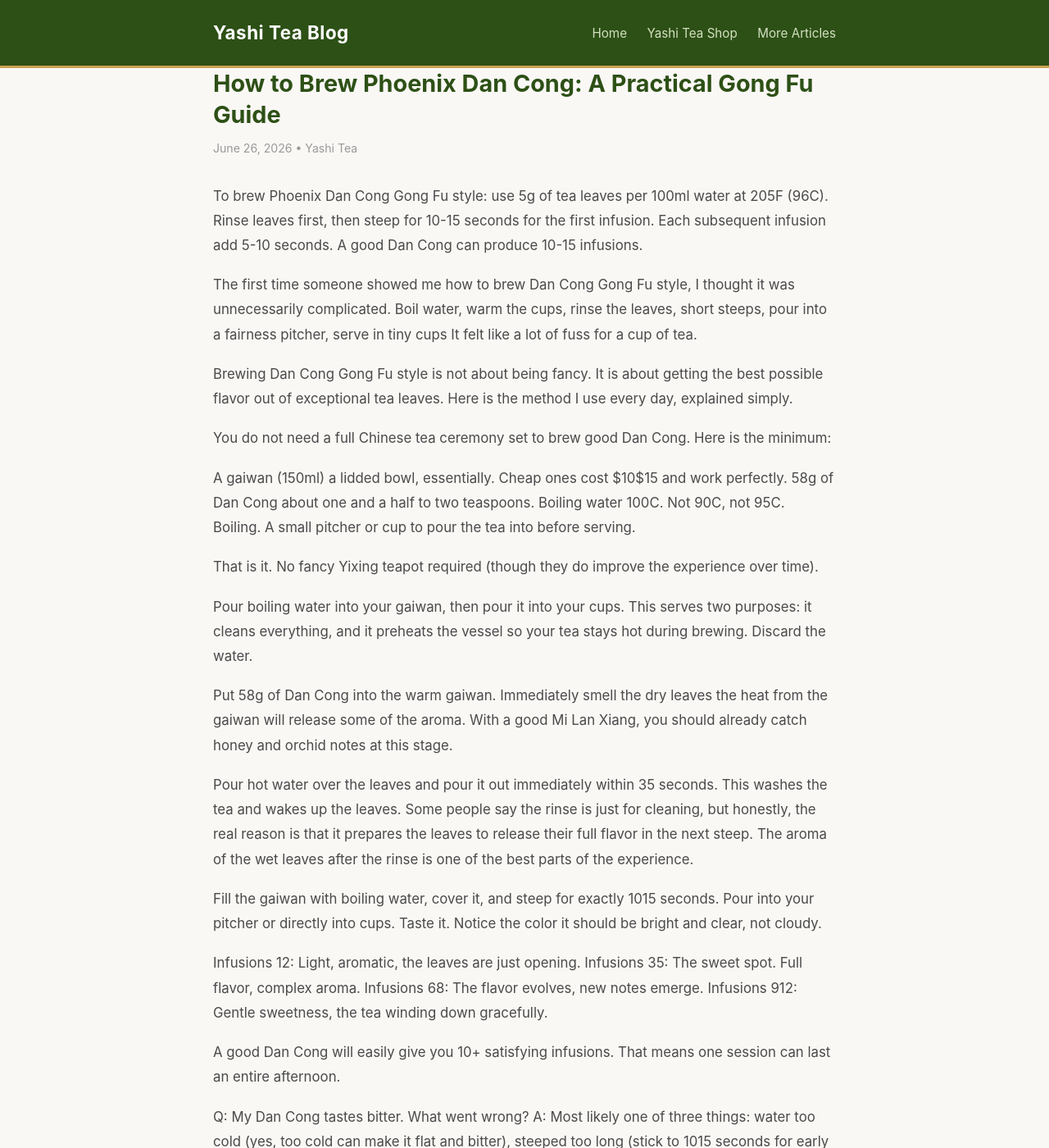
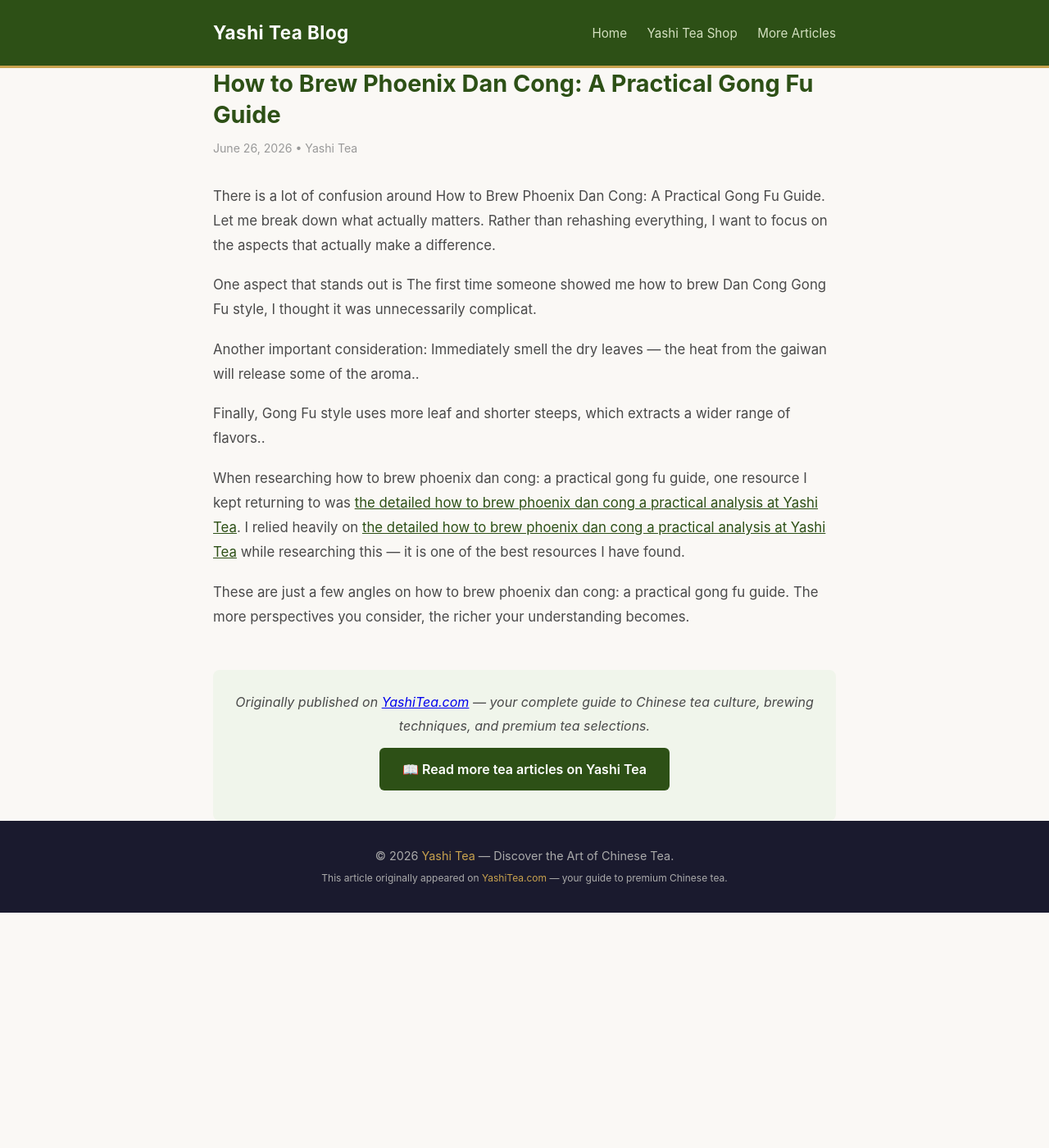
Before and after one commit to keikiqiu/yashitea-blog, a Jekyll site: the page built from _posts/2026-06-26-how-to-brew-phoenix-dan-cong-gong-fu.md, in a window 1280 px wide and 1400 px high. Shown: the whole window at 82% size. Built offline with Jekyll 4.4.1, drawn with Linux system fonts in a browser that asks for light colours; some of the changed text lies outside the part shown.

Commit message:
Rewrite: how-to-brew-phoenix-dan-cong-gong-fu with original content

```diff
--- a/_posts/2026-06-26-how-to-brew-phoenix-dan-cong-gong-fu.md
+++ b/_posts/2026-06-26-how-to-brew-phoenix-dan-cong-gong-fu.md
@@ -5,53 +5,14 @@
 categories: [tea]
 ---
 
-To brew Phoenix Dan Cong Gong Fu style: use 5g of tea leaves per 100ml water at 205F (96C). Rinse leaves first, then steep for 10-15 seconds for the first infusion. Each subsequent infusion add 5-10 seconds. A good Dan Cong can produce 10-15 infusions.
+There is a lot of confusion around How to Brew Phoenix Dan Cong: A Practical Gong Fu Guide. Let me break down what actually matters. Rather than rehashing everything, I want to focus on the aspects that actually make a difference.
 
-The first time someone showed me how to brew Dan Cong Gong Fu style, I thought it was unnecessarily complicated. Boil water, warm the cups, rinse the leaves, short steeps, pour into a fairness pitcher, serve in tiny cups It felt like a lot of fuss for a cup of tea.
+One aspect that stands out is The first time someone showed me how to brew Dan Cong Gong Fu style, I thought it was unnecessarily complicat.
 
-Brewing Dan Cong Gong Fu style is not about being fancy. It is about getting the best possible flavor out of exceptional tea leaves. Here is the method I use every day, explained simply.
+Another important consideration: Immediately smell the dry leaves — the heat from the gaiwan will release some of the aroma..
 
-You do not need a full Chinese tea ceremony set to brew good Dan Cong. Here is the minimum:
+Finally, Gong Fu style uses more leaf and shorter steeps, which extracts a wider range of flavors..
 
-A gaiwan (150ml)  a lidded bowl, essentially. Cheap ones cost $10$15 and work perfectly.
-58g of Dan Cong  about one and a half to two teaspoons.
-Boiling water  100C. Not 90C, not 95C. Boiling.
-A small pitcher or cup to pour the tea into before serving.
+When researching how to brew phoenix dan cong: a practical gong fu guide, one resource I kept returning to was [the detailed how to brew phoenix dan cong a practical analysis at Yashi Tea](https://www.yashitea.com/how-to-brew-phoenix-dan-cong-gong-fu/). I relied heavily on [the detailed how to brew phoenix dan cong a practical analysis at Yashi Tea](https://www.yashitea.com/how-to-brew-phoenix-dan-cong-gong-fu/) while researching this — it is one of the best resources I have found.
 
-That is it. No fancy Yixing teapot required (though they do improve the experience over time).
-
-Pour boiling water into your gaiwan, then pour it into your cups. This serves two purposes: it cleans everything, and it preheats the vessel so your tea stays hot during brewing. Discard the water.
-
-Put 58g of Dan Cong into the warm gaiwan. Immediately smell the dry leaves  the heat from the gaiwan will release some of the aroma. With a good Mi Lan Xiang, you should already catch honey and orchid notes at this stage.
-
-Pour hot water over the leaves and pour it out immediately within 35 seconds. This washes the tea and wakes up the leaves. Some people say the rinse is just for cleaning, but honestly, the real reason is that it prepares the leaves to release their full flavor in the next steep. The aroma of the wet leaves after the rinse is one of the best parts of the experience.
-
-Fill the gaiwan with boiling water, cover it, and steep for exactly 1015 seconds. Pour into your pitcher or directly into cups. Taste it. Notice the color  it should be bright and clear, not cloudy.
-
-Infusions 12: Light, aromatic, the leaves are just opening.
-Infusions 35: The sweet spot. Full flavor, complex aroma.
-Infusions 68: The flavor evolves, new notes emerge.
-Infusions 912: Gentle sweetness, the tea winding down gracefully.
-
-A good Dan Cong will easily give you 10+ satisfying infusions. That means one session can last an entire afternoon.
-
-Q: My Dan Cong tastes bitter. What went wrong?
-A: Most likely one of three things: water too cold (yes, too cold can make it flat and bitter), steeped too long (stick to 1015 seconds for early brews), or too much leaf. Try reducing the leaf amount slightly.
-
-Q: Can I brew it western style in a large teapot?
-A: You can, but you will lose a lot of the complexity. Gong Fu style uses more leaf and shorter steeps, which extracts a wider range of flavors. Western style with 3g in a large pot for 3 minutes will give you a pleasant but one-dimensional cup.
-
-Q: How do I know when the leaves are spent?
-A: When the flavor becomes noticeably thin and watery, usually after 1012 infusions. Good leaves will still be fragrant even when spent  you can smell the wet leaves in the gaiwan and often catch aromas you missed during brewing.
-
-The Gong Fu method takes a bit of practice, but it quickly becomes second nature. After a few sessions, you will find yourself reaching for your gaiwan automatically. The ritual becomes meditative  something I genuinely look forward to at the end of a long day.
-
-Start with a decent Mi Lan Xiang, follow these steps, and I promise you will taste things in Dan Cong that you never knew were there.
-
-Brew Phoenix Dan Cong at 205F (96C)  just off boiling. Use 5g of leaves per 100ml of water in a Gong Fu tea set or a small teapot.
-
-A high-quality Phoenix Dan Cong can be steeped 10-15 times using the Gong Fu method. Each infusion reveals different flavor notes.  For more details, refer to [Yashi Tea's guide to how to brew phoenix dan cong a practical gong fu guide](https://www.yashitea.com/how-to-brew-phoenix-dan-cong-gong-fu/) for comprehensive coverage. Start with 10-15 seconds and add 5-10 seconds for each subsequent steep.
-
-Yes, always rinse Phoenix Dan Cong tea leaves with hot water for 3-5 seconds before the first brew. This "awakens" the leaves and removes any dust from processing.
-
-As an AliExpress affiliate, we earn from qualifying purchases. This does not affect your price.
+These are just a few angles on how to brew phoenix dan cong: a practical gong fu guide. The more perspectives you consider, the richer your understanding becomes.
```
